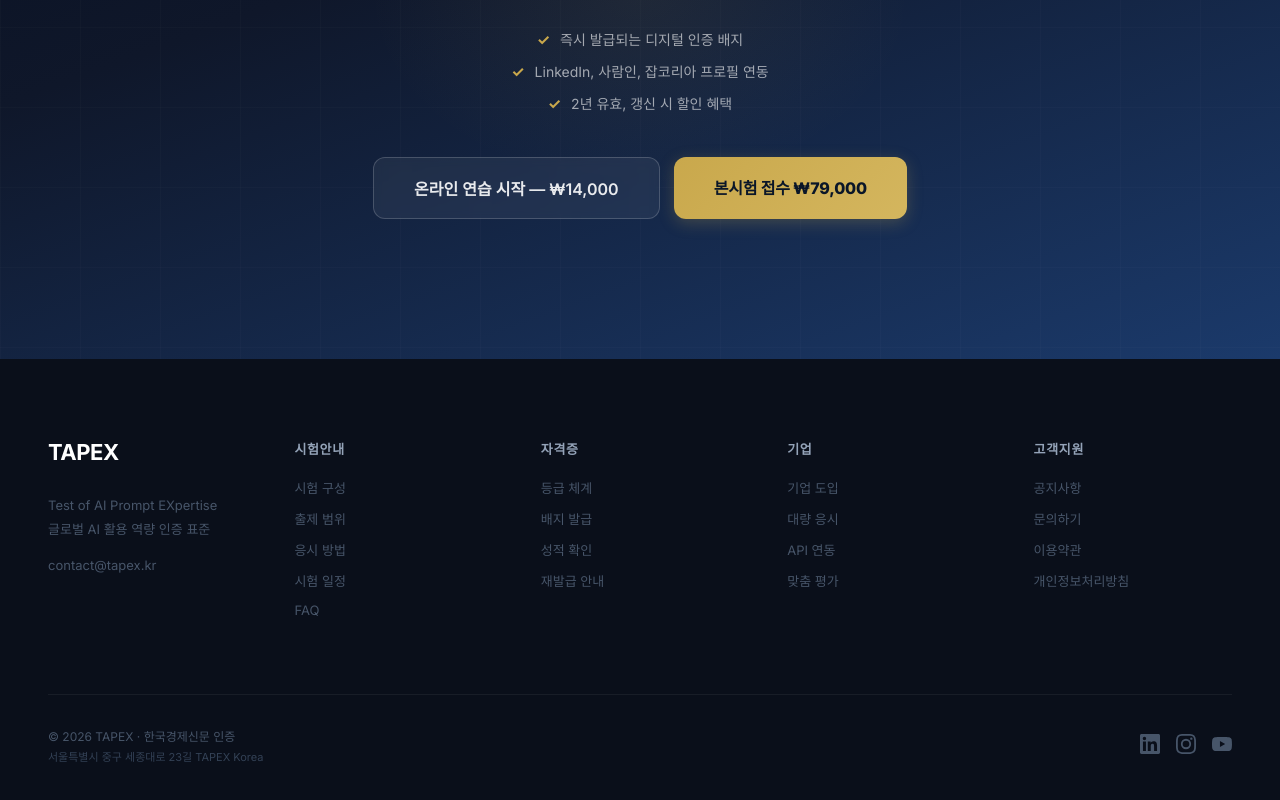
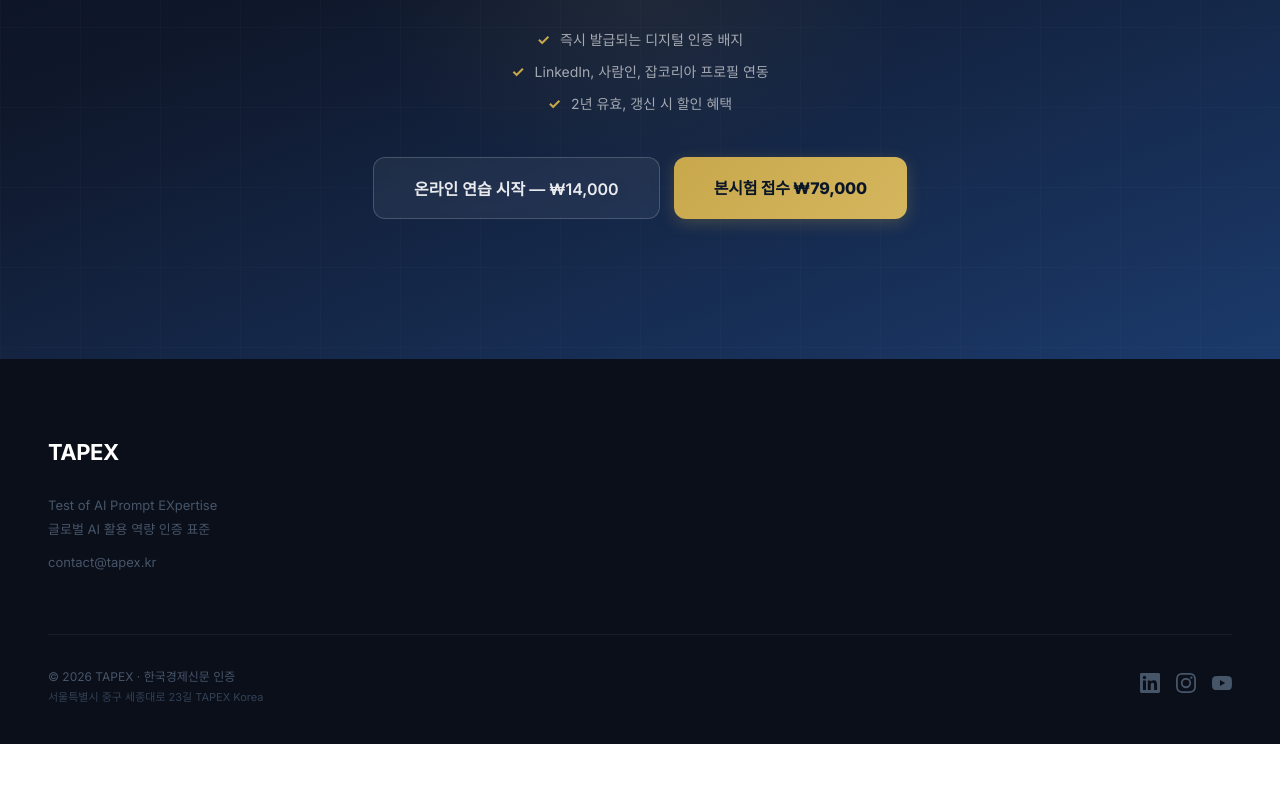
Before and after one commit to seojoonkim/tapex, a Next.js app: page / in a window 1280 px wide. Shown: the part 8896-9696 px from the top of the page. After the commit the page ends 9640 px from the top, so only its background shows below. Built offline with nearby package versions, Linux system fonts and the light colour scheme.

Commit message:
fix: footer - remove menu columns, keep brand+contact only

```diff
--- a/src/app/page.tsx
+++ b/src/app/page.tsx
@@ -1662,33 +1662,14 @@ function FooterSection() {
   return (
     <footer style={{ background: '#0A0F1A', padding: isMobile ? '60px 20px 32px' : '80px 48px 40px' }}>
       <div style={{ maxWidth: 1200, margin: '0 auto' }}>
-        {/* Top: columns */}
-        <div style={{ display: 'grid', gridTemplateColumns: isMobile ? '1fr' : 'repeat(auto-fit, minmax(160px, 1fr))', gap: isMobile ? 32 : 48, marginBottom: isMobile ? 40 : 64 }}>
-          {/* Brand column */}
-          <div>
-            <span style={{ fontFamily: FONT, fontWeight: 700, fontSize: 22, letterSpacing: '-0.02em', color: '#fff', display: 'inline-block', marginBottom: 16 }}>TAPEX</span>
-            <p style={{ fontSize: 13, color: '#475569', lineHeight: 1.8, marginBottom: 16 }}>
-              Test of AI Prompt EXpertise<br />
-              글로벌 AI 활용 역량 인증 표준
-            </p>
-            <p style={{ fontSize: 13, color: '#475569' }}>contact@tapex.kr</p>
-          </div>
-
-          {columns.map((col, i) => (
-            <div key={i}>
-              <div style={{ fontSize: 13, fontWeight: 700, color: '#94A3B8', marginBottom: 20, letterSpacing: '0.05em', textTransform: 'uppercase' as const }}>{col.title}</div>
-              {col.links.map((link, j) => (
-                <a key={j} href="#" style={{
-                  display: 'block', fontSize: 13, color: '#475569',
-                  marginBottom: 12, textDecoration: 'none',
-                  transition: 'color 0.2s',
-                }}
-                  onMouseEnter={e => (e.currentTarget.style.color = '#94A3B8')}
-                  onMouseLeave={e => (e.currentTarget.style.color = '#475569')}
-                >{link}</a>
-              ))}
-            </div>
-          ))}
+        {/* Brand + contact only */}
+        <div style={{ marginBottom: isMobile ? 40 : 64 }}>
+          <span style={{ fontFamily: FONT, fontWeight: 700, fontSize: 22, letterSpacing: '-0.02em', color: '#fff', display: 'inline-block', marginBottom: 16 }}>TAPEX</span>
+          <p style={{ fontSize: 13, color: '#475569', lineHeight: 1.8, marginBottom: 12 }}>
+            Test of AI Prompt EXpertise<br />
+            글로벌 AI 활용 역량 인증 표준
+          </p>
+          <p style={{ fontSize: 13, color: '#475569' }}>contact@tapex.kr</p>
         </div>
 
         {/* Divider */}
```
